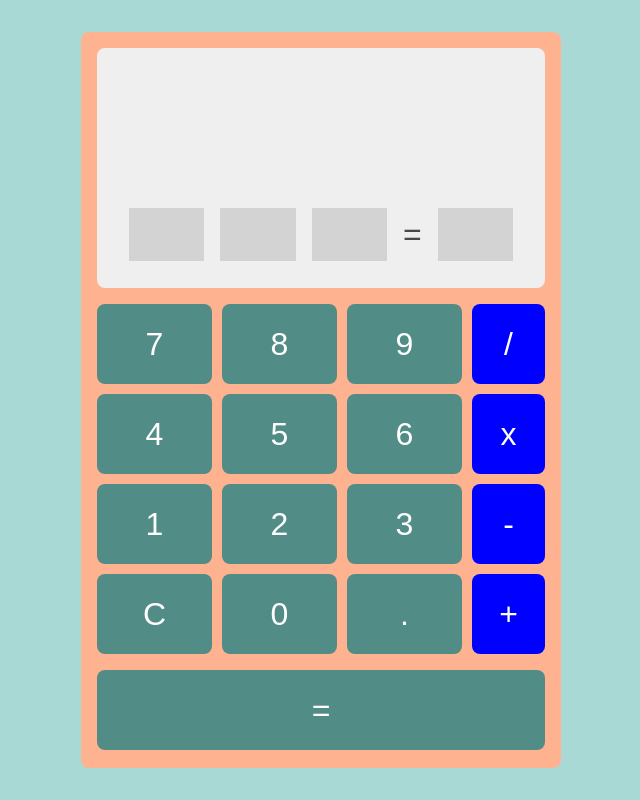
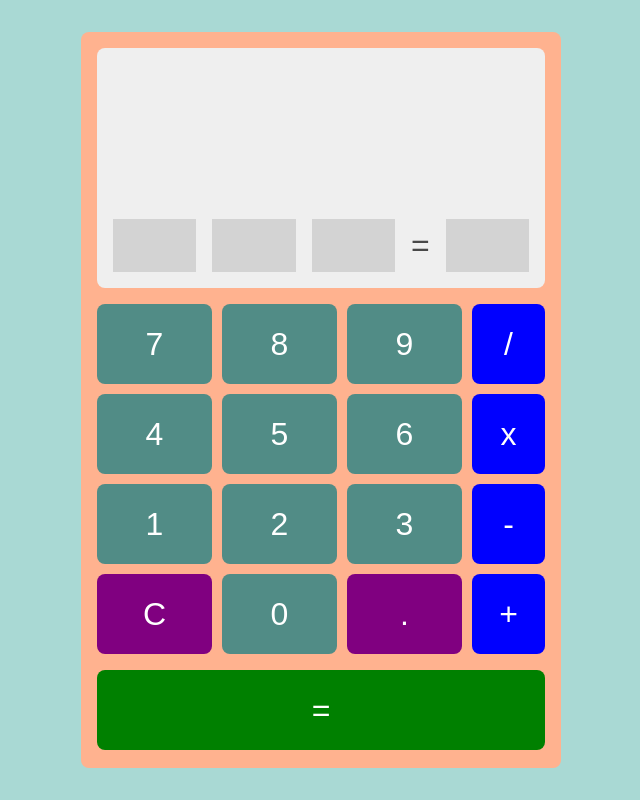
Before and after one commit to chris-kayahara/calculator-squared, a React (Vite) app: page / in a window 1280 px wide. Shown: the whole page, without its empty margins (319-959 px from the left). Built offline with nearby package versions, Linux system fonts and the light colour scheme.

Commit message:
Edit styling for screen and buttons

```diff
--- a/src/App.scss
+++ b/src/App.scss
@@ -17,15 +17,19 @@
         height: 15rem;
         background-color: $screen-color;
         border-radius: 8px;
-        padding: 2rem;
+        padding: 1rem;
         margin-bottom: 1rem;
+        display: flex;
+        flex-direction: column;
+        gap: 1rem;
     }
 
     &__square-container {
         display: flex;
         flex-direction: row;
+        justify-content: space-between;
         gap: .625rem;
-        height: 8rem;
+        height: 9rem;
     }
 
     &__btn-container{
--- a/src/components/Button/Button.jsx
+++ b/src/components/Button/Button.jsx
@@ -2,7 +2,15 @@ import './Button.scss'
 
 export default function Button({ value, onClick }) {
     return (
-        <button className={(value === "+" | value === "-" | value === "x" | value=== "/") ? "button__operator" : "button"} onClick={onClick}>
+        <button
+            className={(value === "+" | value === "-" | value === "x" | value=== "/")
+                ? "button button__operator"
+                : value === "="
+                ? "button button__equals"
+                : value === "C" | value === "."
+                ? "button button__clear"
+                : "button"}
+            onClick={onClick}>
             {value}
         </button>
     )
--- a/src/components/Button/Button.scss
+++ b/src/components/Button/Button.scss
@@ -12,13 +12,14 @@
     color: $button-text-color;
 
     &__operator {
-        width: 100%;
-        height: 5rem;
-        font-size: 2rem;
-        border-radius: 8px;
-        outline: none;
-        border: none;
         background-color: $button-operator-color;
-        color: $button-text-color;
+    }
+
+    &__equals {
+        background-color: $button-equals-color;
+    }
+
+    &__clear {
+        background-color: $button-clear-decimal-color;
     }
 }
--- a/src/styles/partials/_variables.scss
+++ b/src/styles/partials/_variables.scss
@@ -5,6 +5,8 @@ $background-color: #A9D9D4;
 $calc-color: #FFB28F;
 $button-color: #518C86;
 $button-operator-color: blue;
+$button-equals-color: green;
+$button-clear-decimal-color: purple;
 $button-text-color: white;
 $screen-color: rgb(239, 239, 239);
 $screen-digit-color: rgb(72, 72, 72);
```
